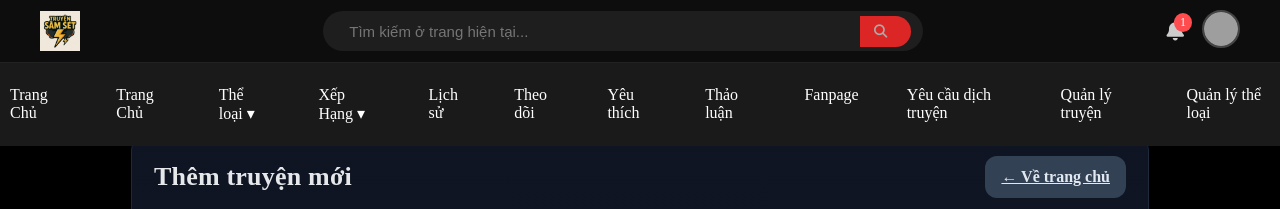
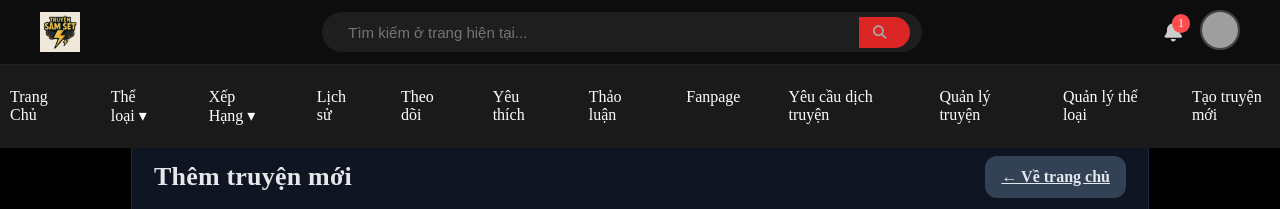
Before and after one commit to webtruyentranh/webtruyentranh, a Flask app: page /admin/add_comic in a window 1280 px wide. Shown: the top 209 px of the page. Run offline with Flask 3, Linux system fonts and the light colour scheme; a user stored in the database is signed in; data comes from the database, SQL or seed files in the repository; grey boxes are pictures that could not be loaded.

Commit message:
lan2 30/10

```diff
--- a/app.py
+++ b/app.py
@@ -144,6 +144,8 @@ def api_login():
     session["user_id"] = row["id"]
     session["username"] = row["username"]
     session["role"]     = row["role"] or "user"
+    session["email"] = row["email"] or "Chưa cập nhật email"
+    session["avatar_url"] = row["avatar_url"] or url_for('static', filename='img/default-avatar.png')
     return jsonify({"ok": True, "msg": f"Xin chào {row['username']}!",
                     "user": {"id": row["id"], "username": row["username"],
                              "email": row["email"], "avatar_url": row["avatar_url"], "role": row["role"]}})
@@ -152,6 +154,11 @@ def api_login():
 def api_logout():
     session.clear()
     return jsonify({"ok": True, "msg": "Đã đăng xuất.", "user": None})
+# đăng xuất của base
+@app.route("/logout")
+def logout():
+    session.clear()
+    return redirect(url_for('index'))
 
 @app.route("/api/me")
 def api_me():
--- a/templates/base.html
+++ b/templates/base.html
@@ -45,30 +45,52 @@
 </div>
 
 {% if session.get('user_id') %}
-        <a href="{{ url_for('profile_page') }}">
+<div class="user-dropdown-container">
+  <div class="user-avatar" onclick="toggleUserDropdown()">
     <img id="userAvatarBase"
       src="{{ session.get('avatar_url') if session.get('avatar_url') else url_for('static', filename='img/default-avatar.png') }}"
-            alt="Avatar" class="avatar">
-        </a>
+      alt="Avatar">
+  </div>
+
+  <div id="userDropdown" class="user-dropdown">
+    <div class="user-info">
+<img id="userAvatarDropdown"
+     src="{{ session.get('avatar_url') if session.get('avatar_url') else url_for('static', filename='img/default-avatar.png') }}"
+     alt="Avatar nhỏ">
+      <div>
+        <b>{{ session.get('username', 'Người dùng') }}</b><br>
+        <small style="color:#ccc;">{{ session.get('email', 'Chưa cập nhật email') }}</small>
+      </div>
+    </div>
+    <hr>
+
+    <a href="{{ url_for('profile_page') }}"><i class="fa-solid fa-user-pen"></i> Chỉnh sửa trang cá nhân</a>
+
+    {% if session.get('role') == 'admin' %}
+      <a href="{{ url_for('admin.add_comic') }}"><i class="fa-solid fa-square-plus"></i> Tạo truyện mới</a>
+    {% endif %}
+
+    <a href="{{ url_for('following_page') }}"><i class="fa-solid fa-bookmark"></i> Truyện đang theo dõi</a>
+    <a href="/lich-su"><i class="fa-solid fa-clock-rotate-left"></i> Lịch sử đọc truyện</a>
+    <a href="/liked"><i class="fa-solid fa-heart"></i> Truyện đã thích</a>
+    <a href="{{ url_for('logout') }}"><i class="fa-solid fa-right-from-bracket"></i> Đăng xuất</a>
+  </div>
+</div>
 {% else %}
   <a href="{{ url_for('login') }}">
     <img id="userAvatarBase"
       src="{{ url_for('static', filename='img/default-avatar.png') }}" alt="Avatar" class="avatar">
   </a>
 {% endif %}
+
     </div>
   </div>
   <nav class="navbar">
-  <ul>
-    <li>
-      <a href="{{ url_for('index') }}"
-         class="{% if request.path == '/' %}active{% endif %}">
-         Trang Chủ
-      </a>
-    </li>
+
 
    <ul>
-    <li><a href="#">Trang Chủ</a></li>
+<li><a href="{{ url_for('index') }}">Trang Chủ</a></li>
+
     <li class="dropdown">
   <a href="#">Thể loại ▾</a>
   <div class="dropdown-content mega-menu">
@@ -79,8 +101,7 @@
 
   </div>
 </li>
-  </div>
-    </li>
+
 
     <li class="dropdown">
   <a href="#">Xếp Hạng ▾</a>
@@ -151,6 +172,8 @@
          Quản lý thể loại
       </a>
     </li>
+    <li><a href="{{ url_for('admin.add_comic') }}">Tạo truyện mới</a></li>
+
     {% endif %}
   </ul>
 
@@ -247,6 +270,20 @@ document.addEventListener('click', (e) => {
 loadUnreadCount();
 setInterval(loadUnreadCount, 10000);
 </script>
+<script>
+function toggleUserDropdown() {
+  const menu = document.getElementById('userDropdown');
+  menu.classList.toggle('show');
+}
+
+document.addEventListener('click', (e) => {
+  const menu = document.getElementById('userDropdown');
+  const avatar = document.querySelector('.user-avatar img');
+  if (menu && !menu.contains(e.target) && e.target !== avatar) {
+    menu.classList.remove('show');
+  }
+});
+</script>
 
 <!-- DEBUG + CSS -->
 {% if request.args.get('debug') == '1' %}
@@ -254,6 +291,78 @@ setInterval(loadUnreadCount, 10000);
 {% endif %}
 
 <style>
+  .user-dropdown-container {
+  position: relative;
+  display: inline-block;
+}
+
+.user-avatar img {
+  width: 40px;
+  height: 40px;
+  border-radius: 50%;
+  border: 2px solid #444;
+  cursor: pointer;
+  object-fit: cover;
+  transition: 0.2s;
+}
+.user-avatar img:hover { border-color: #ff4444; transform: scale(1.05); }
+
+.user-dropdown {
+  display: none;
+  position: absolute;
+  right: 0;
+  top: 50px;
+  background: #0f1419;
+  border: 1px solid rgba(255,255,255,0.1);
+  border-radius: 12px;
+  box-shadow: 0 8px 25px rgba(0,0,0,0.5);
+  width: 260px;
+  z-index: 9999;
+  overflow: hidden;
+  animation: slideDown 0.2s ease;
+}
+
+.user-dropdown.show {
+  display: block;
+}
+
+.user-dropdown a {
+  display: block;
+  color: #ddd;
+  text-decoration: none;
+  padding: 10px 16px;
+  font-size: 15px;
+  transition: 0.2s;
+}
+.user-dropdown a:hover {
+  background: rgba(255,255,255,0.08);
+  color: #fff;
+}
+
+.user-dropdown i {
+  margin-right: 10px;
+  width: 18px;
+  color: #ffffff;
+}
+
+.user-info {
+  display: flex;
+  align-items: center;
+  padding: 12px 16px;
+  gap: 10px;
+}
+
+.user-info img {
+  width: 40px;
+  height: 40px;
+  border-radius: 50%;
+}
+
+@keyframes slideDown {
+  from { opacity: 0; transform: translateY(-10px); }
+  to { opacity: 1; transform: translateY(0); }
+}
+
 .main-header {
   background: #111;
   width: 100%;
@@ -558,5 +667,13 @@ function renderAvatar(user){
   const data = await res.json();
   renderAvatar(data.user);
 })();
+const userAvatarDropdown = document.getElementById('userAvatarDropdown');
+
+function renderAvatar(user){
+  const url = user && user.avatar_url ? user.avatar_url : '{{ url_for("static", filename="img/default-avatar.png") }}';
+  if (userAvatarBase) userAvatarBase.src = url;
+  if (userAvatarDropdown) userAvatarDropdown.src = url;
+}
+
 </script>
 </html>
```
Also changed, not shown: static/img/default-avatar.png (added), static/img/the-game.jpg (added), 6 other files. Lines whose indentation alone changed are shown as unchanged.
